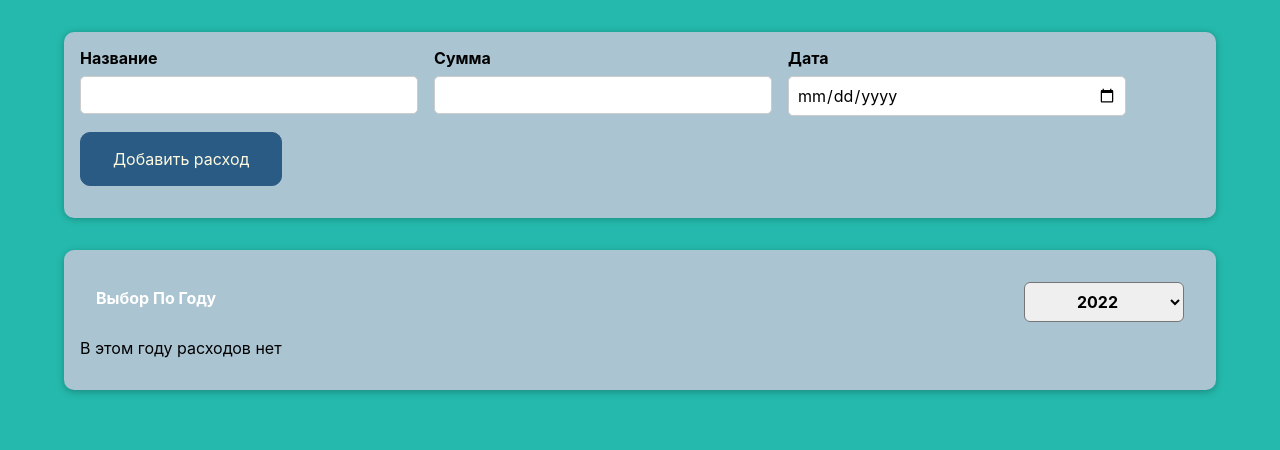
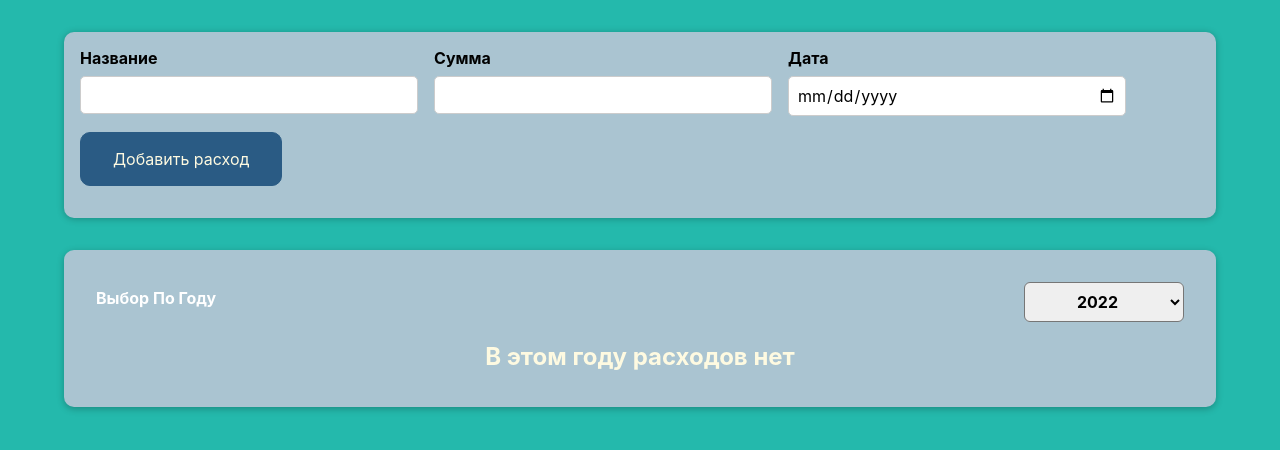
Before and after one commit to Answer-0885/reactApp, a React (Create React App) app: page / in a window 1280 px wide. Shown: the top 450 px of the page. Built offline with nearby package versions, Linux system fonts and the light colour scheme.

Commit message:
Лекция 55

```diff
--- a/src/components/Costs/CostItem.js
+++ b/src/components/Costs/CostItem.js
@@ -6,14 +6,15 @@
 const CostItem = (props) => {
 
     return(
+        <li>
         <Card className="cost-item">
             <CostDate date={props.date}/>
             <div className="cost-item__descripton">
                 <h2>{props.description}</h2>
                 <div className="cost-item__price">${props.amount}</div>
             </div>
-
         </Card>
+        </li>
     )
 };
 export default CostItem;
--- /dev/null
+++ b/src/components/Costs/CostList.css
@@ -0,0 +1,9 @@
+.cost-list {
+    list-style: none;
+    padding: 0;
+  }
+
+  .cost-list__fallback {
+    color: #fefae1;
+    text-align: center;
+  }
--- /dev/null
+++ b/src/components/Costs/CostList.js
@@ -0,0 +1,19 @@
+import "./CostList.css"
+import CostItem from "./CostItem"
+
+const CostList = (props) => {
+
+    if(props.costs.length === 0){
+        return <h2 className="cost-list__fallback">В этом году расходов нет</h2>
+    }
+
+    return <ul className="cost-list">
+        {props.costs.length >  0 && props.costs.map(cost => (
+            <CostItem
+            key={cost.id} // делает уникальным каждый элемент CostItem, что помогает определять Реакту. Нужно всегда добавлят когда есть какой-то список.
+            date={cost.date}
+                description={cost.description}
+                amount={cost.amount}/>))}
+    </ul>
+}
+export default CostList;
--- a/src/components/Costs/Costs.js
+++ b/src/components/Costs/Costs.js
@@ -1,8 +1,8 @@
 import "./Costs.css"
-import CostItem from "./CostItem";
 import Card from "../UI/Card";
 import CostsFilter from "./CostsFilter";
 import React, { useState } from "react"
+import CostList from "./CostList";
 
 const Costs = (props) => {
 
@@ -13,29 +13,19 @@
     };
 
 
-    const filteredCosts = props.costs.filter(cost =>
-        {
+    const filteredCosts = props.costs.filter(cost => {
             return cost.date.getFullYear().toString() === selectedYear
     }) // С помощью этой функции мы фильтруем наш список по году.
 
 
-    let costsContent = <p>В этом году расходов нет</p>
 
-    if(filteredCosts.length >  0 ) {
-        costsContent = filteredCosts.length >  0 && filteredCosts.map(cost => (
-            <CostItem
-            key={cost.id} // делает уникальным каждый элемент CostItem, что помогает определять Реакту. Нужно всегда добавлят когда есть какой-то список.
-            date={cost.date}
-                description={cost.description}
-                amount={cost.amount}/>))
-    }
 
     return(
     <div>
         <Card className="costs">
         < CostsFilter year={selectedYear}
         onChangeYear={yearChangeHandler}/>
-        {costsContent}
+        <CostList costs={filteredCosts}/>
         </Card>
     </div>
     )
```
